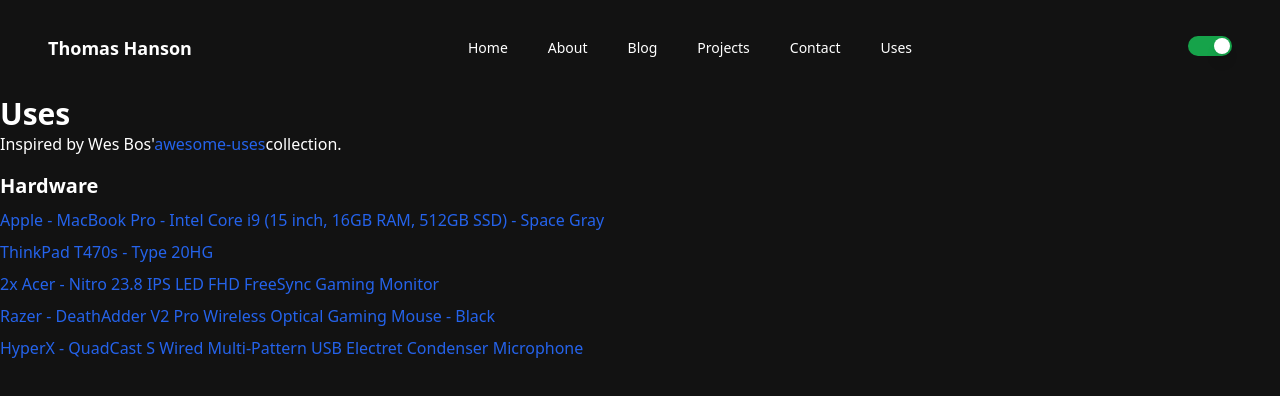
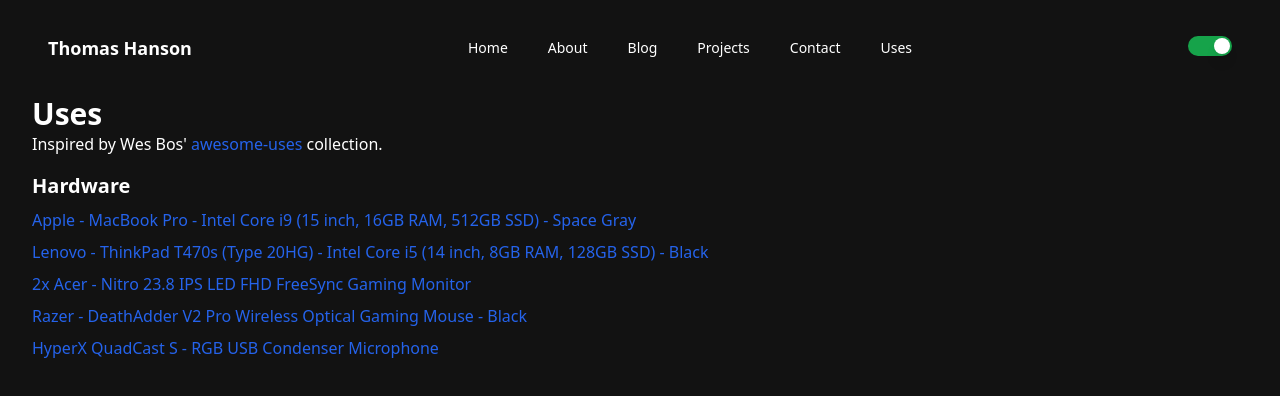
Before and after one commit to ThomasHanson/thanson-dev, a Next.js app: page /uses in a window 1280 px wide. Shown: the top 396 px of the page. Built offline with nearby package versions, Linux system fonts and the light colour scheme.

Commit message:
Updated styling on about and uses page. Updated product name headings.

```diff
--- a/src/pages/about.tsx
+++ b/src/pages/about.tsx
@@ -4,7 +4,7 @@
   return (
     <Page>
       <div className="flex justify-center">
-        <section className="w-3/4 p-4 max-w-screen-md">
+        <section className="container mx-auto px-4 sm:px-6 lg:px-8">
           <p className="text-center mb-6">
             My name is Thomas. I&apos;m a graduate from the University of Central Florida with a Bachelor&apos;s Degree in Computer Science. I&apos;ve always loved technology/programming and began learning to code in Java when I was about 14, after being interested in how things worked, or how I could make them better.
           </p>
--- a/src/pages/uses.tsx
+++ b/src/pages/uses.tsx
@@ -14,32 +14,32 @@
 export default function Uses() {
   return (
     <Page>
-      <section>
+      <section className="container mx-auto px-4 sm:px-6 lg:px-8">
         <h1 className="text-3xl font-bold">Uses</h1>
         <span>
-          Inspired by Wes Bos&apos;
+          Inspired by Wes Bos&apos;{" "}
           <Link
             href="https://github.com/wesbos/awesome-uses"
             className="text-blue-600 hover:underline"
-            rel="noopener noreferrer" target="_blank"
-            >
-              awesome-uses
-            </Link>
+            rel="noopener noreferrer"
+            target="_blank"
+          >
+            awesome-uses
+          </Link>{" "}
           collection.
-          </span>
-
+        </span>
         <div>
           <h2 className="text-xl font-semibold mt-4 mb-2">Hardware</h2>
 
           <ItemLink itemName="Apple - MacBook Pro - Intel Core i9 (15 inch, 16GB RAM, 512GB SSD) - Space Gray" href="https://www.bestbuy.com/site/apple-macbook-pro-15-4-display-with-touch-bar-intel-core-i9-16gb-memory-amd-radeon-pro-560x-512gb-ssd-space-gray/5430578.p?skuId=5430578" />
 
-          <ItemLink itemName="ThinkPad T470s - Type 20HG" href="https://www.lenovo.com/us/en/p/laptops/thinkpad/thinkpadt/thinkpad-t470s/22tp2tt470s" />
+          <ItemLink itemName="Lenovo - ThinkPad T470s (Type 20HG) - Intel Core i5 (14 inch, 8GB RAM, 128GB SSD) - Black" href="https://www.lenovo.com/us/en/p/laptops/thinkpad/thinkpadt/thinkpad-t470s/22tp2tt470s" />
 
           <ItemLink itemName="2x Acer - Nitro 23.8 IPS LED FHD FreeSync Gaming Monitor" href="https://store.acer.com/en-us/23-8-nitro-xf3-gaming-monitor-xf243y-pbmiiprx" />
 
           <ItemLink itemName="Razer - DeathAdder V2 Pro Wireless Optical Gaming Mouse - Black" href="https://www.amazon.com/Razer-DeathAdder-Wireless-Gaming-Mouse/dp/B08FQMBKQG" />
 
-          <ItemLink itemName="HyperX - QuadCast S Wired Multi-Pattern USB Electret Condenser Microphone" href="https://www.amazon.com/HyperX-QuadCast-Condenser-Microphone-Anti-Vibration/dp/B08G8WH435" />
+          <ItemLink itemName="HyperX QuadCast S - RGB USB Condenser Microphone" href="https://www.amazon.com/HyperX-QuadCast-Condenser-Microphone-Anti-Vibration/dp/B08G8WH435" />
         </div>
       </section>
     </Page>
```
